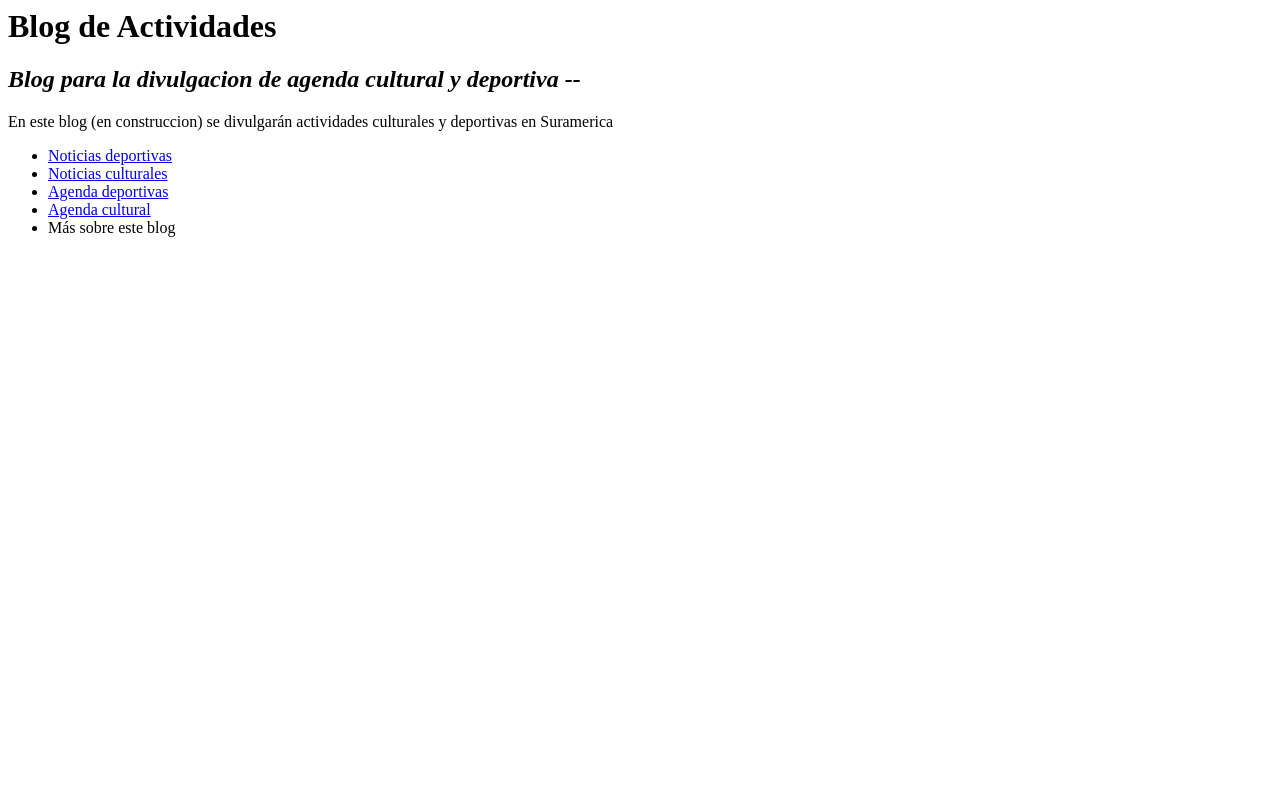
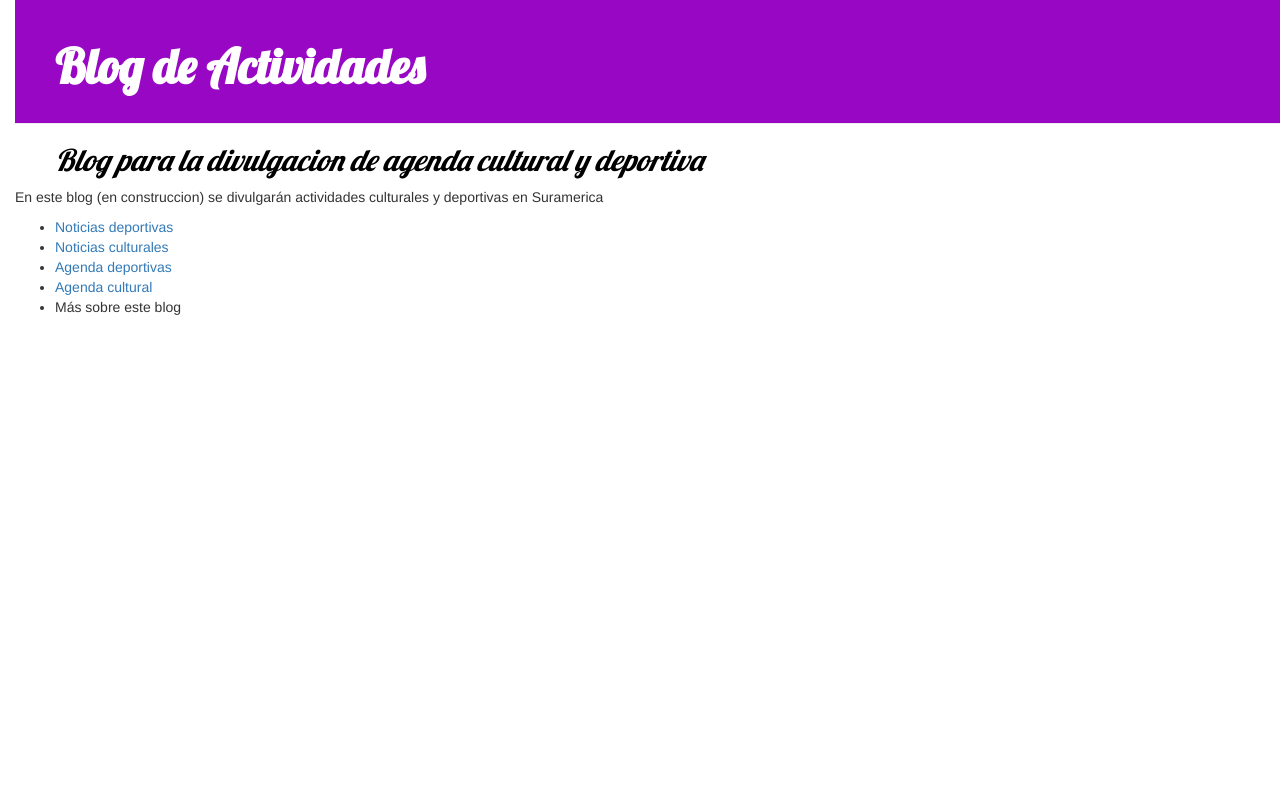
Before and after one commit to amhr11/my-first-blog, a Django app: page / in a window 1280 px wide. Run offline with Django 5.2, Linux system fonts and the light colour scheme; data that the repository does not hold is empty; some libraries are stand-ins or nearby versions.

Commit message:
last commit

```diff
--- /dev/null
+++ b/blog/static/css/blog.css
@@ -0,0 +1,61 @@
+h1 a, h2 a {
+     color: #9707c4;
+     font-family: 'Lobster';
+}
+
+body {
+    padding-left: 15px;
+}
+
+.page-header {
+    background-color: #9707c4;
+    margin-top: 0;
+    padding: 20px 20px 20px 40px;
+}
+
+.page-header h1, .page-header h1 a, .page-header h1 a:visited, .page-header h1 a:active {
+    color: #ffffff;
+    font-size: 36pt;
+    text-decoration: none;
+}
+
+.content {
+    margin-left: 40px;
+}
+
+h1, h2, h3, h4 {
+    font-family: 'Lobster';
+}
+
+.date {
+    color: #828282;
+}
+
+.save {
+    float: right;
+}
+
+.post-form textarea, .post-form input {
+    width: 100%;
+}
+
+.top-menu, .top-menu:hover, .top-menu:visited {
+    color: #ffffff;
+    float: right;
+    font-size: 26pt;
+    margin-right: 20px;
+}
+
+.post {
+    margin-bottom: 70px;
+}
+
+.post h2 a, .post h2 a:visited {
+    color: #000000;
+}
+
+.blogs{
+    margin-left: 40px;
+    color:#000000;
+    font-size: 30 px;
+}
--- /dev/null
+++ b/blog/templates/blog/base.html
@@ -0,0 +1,48 @@
+{% load static %}
+<html>
+    <head>
+        <title>Django Girls blog</title>
+        <link rel="stylesheet" href="//maxcdn.bootstrapcdn.com/bootstrap/3.2.0/css/bootstrap.min.css">
+        <link rel="stylesheet" href="//maxcdn.bootstrapcdn.com/bootstrap/3.2.0/css/bootstrap-theme.min.css">
+        <link href='//fonts.googleapis.com/css?family=Lobster&subset=latin,latin-ext' rel='stylesheet' type='text/css'>
+        <link rel="stylesheet" href="{% static 'css/blog.css' %}">
+    </head>
+    <body>
+        <div class="page-header">
+            <h1>
+                <strong> Blog de Actividades</strong>
+            </h1>
+        </div>
+        <div>
+            <h2 class="blogs">
+                <em>Blog para la divulgacion de agenda cultural y deportiva</em>
+            </h2>
+            <p>En este blog (en construccion) se divulgarán actividades culturales y deportivas en Suramerica</p>
+            <ul>
+                <li>
+                    <a href="https://djangogirls.org">Noticias deportivas</a>
+                </li>
+                <li>
+                    <a href="https://djangogirls.org">Noticias culturales</a>
+                </li>
+                <li>
+                    <a href="https://djangogirls.org">Agenda deportivas</a>
+                </li>
+                <li>
+                    <a href="https://djangogirls.org">Agenda cultural</a>
+                </li>
+                <li>Más sobre este blog</li>
+            </ul>
+        </div>
+        <div class="content container">
+            <div class="row">
+                <div class="col-md-8">
+                {% block content %}
+                {% endblock %}
+                </div>
+            </div>
+        </div>
+
+
+    </body>
+</html>
--- a/blog/templates/blog/post_list.html
+++ b/blog/templates/blog/post_list.html
@@ -1,42 +1,12 @@
-<html>
-    <head>
-        <title> Hitoshi Do</title>
-    </head>
-    <body>
-        <div>
-            <h1>
-                <strong> Blog de Actividades</strong>
-            </h1>
-        </div>
-        <div>
-            <h2>
-                <em>Blog para la divulgacion de agenda cultural y deportiva --</em>
-            </h2>
-            <p>En este blog (en construccion) se divulgarán actividades culturales y deportivas en Suramerica</p>
-            <ul>
-                <li>
-                    <a href="https://djangogirls.org">Noticias deportivas</a>
-                </li>
-                <li>
-                    <a href="https://djangogirls.org">Noticias culturales</a>
-                </li>
-                <li>
-                    <a href="https://djangogirls.org">Agenda deportivas</a>
-                </li>
-                <li>
-                    <a href="https://djangogirls.org">Agenda cultural</a>
-                </li>
-                <li>Más sobre este blog</li>
-            </ul>
-        </div>
-        <div>
-                {% for post in posts %}
-            <div>
-                <p> publicado: {{ post.published_date }}</p>
-                <h2><a href="">{{ post.title }}</a></h2>
-                <p>{{ post.text|linebreaksbr }}</p>
-            </div>
-                {% endfor %}
-        </div>
-        </body>
-</html>
+{% extends 'blog/base.html' %}
+{% block content %}
+                    {% for post in posts %}
+                        <div class="post">
+                            <div class ="date">
+                                <p> publicado: {{ post.published_date }}</p>
+                            </div>
+                                <h2><a href="">{{ post.title }}</a></h2>
+                                <p>{{ post.text|linebreaksbr }}</p>
+                        </div>
+                            {% endfor %}
+{% endblock %}
```
